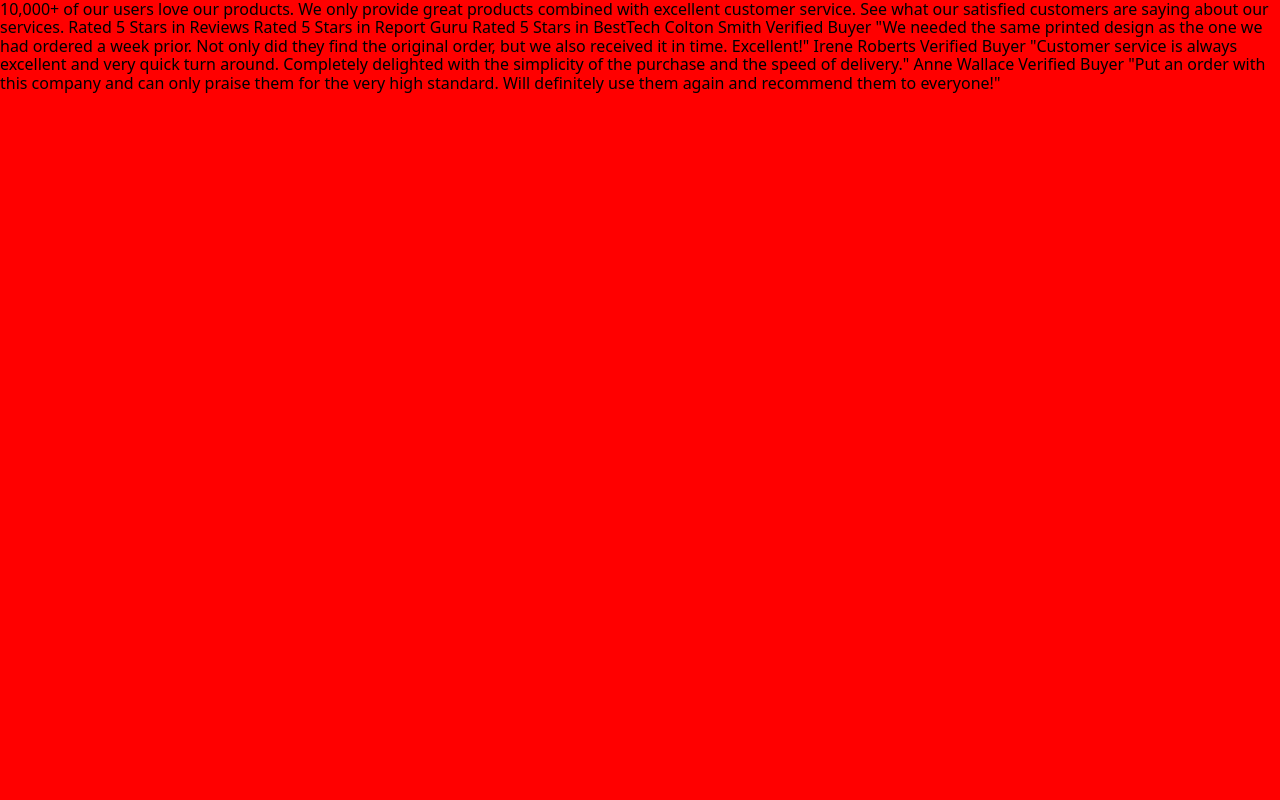
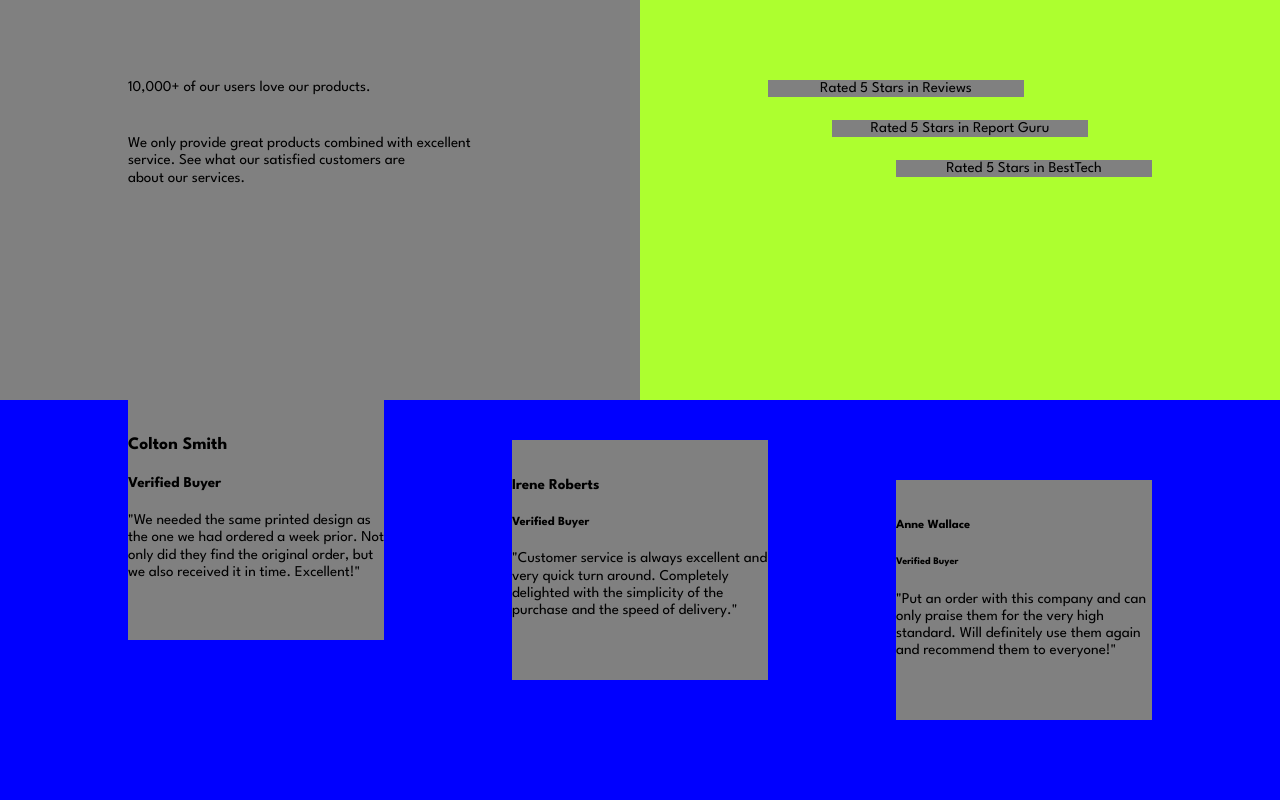
Before and after one commit to marekder/social-proof-section, a website built with Vite: page index.html in a window 1280 px wide. Built offline with nearby package versions, Linux system fonts and the light colour scheme.

Commit message:
20221219 - styling

```diff
--- a/index.html
+++ b/index.html
@@ -6,54 +6,65 @@
   <meta name="viewport" content="width=device-width, initial-scale=1.0" />
   <title>Frontend Mentor | Social proof section</title>
 
-<link
-      rel="icon"
-      type="image/png"
-      sizes="32x32"
-      href="./images/favicon-32x32.png"
-    />
+  <link rel="preconnect" href="https://fonts.googleapis.com">
+  <link rel="preconnect" href="https://fonts.gstatic.com" crossorigin>
+  <link href="https://fonts.googleapis.com/css2?family=League+Spartan:wght@400;500;700&display=swap" rel="stylesheet">
 
-<style>
-      .attribution {
-        font-size: 11px;
-        text-align: center;
-      }
-      .attribution a {
-        color: hsl(228, 45%, 44%);
-      }
-    </style>
-
+  <link rel="icon" type="image/png" sizes="32x32" href="./images/favicon-32x32.png" />
 
 </head>
 
-<body>
+<body class="social">
 
+  <div class="social__head">
+    <p class="social__title">10,000+ of our users love our products.</p>
+    <p class="social__desc"> We only provide great products combined with excellent <br> service.
+      See what our satisfied customers are <br> about our services.</p>
+  </div>
 
-    10,000+ of our users love our products.
+  <div class="social__rate">
+    <div class="social__rate-one">
+      <i class="social__star"></i>
+      <span class="social__star-desc">Rated 5 Stars in Reviews</span>
+    </div>
 
-    We only provide great products combined with excellent customer service.
-    See what our satisfied customers are saying about our services.
+    <div class="social__rate-two">
+      <i class="social__star"></i>
+      <span class="social__star-desc">Rated 5 Stars in Report Guru</span>
+    </div>
 
-    Rated 5 Stars in Reviews
-    Rated 5 Stars in Report Guru
-    Rated 5 Stars in BestTech
+    <div class="social__rate-three">
+      <i class="social__star"></i>
+      <span class="social__star-desc">Rated 5 Stars in BestTech</span>
+    </div>
+  </div>
 
-    Colton Smith
-    Verified Buyer
-    "We needed the same printed design as the one we had ordered a week prior.
-    Not only did they find the original order, but we also received it in time.
-    Excellent!"
+  <div class="social__box">
+    <div class="social__box-one">
+      <img class="social__image" src="" alt="">
+      <h3 class="social__box-head">Colton Smith</h3>
+      <h4 class="social__box-head-desc">Verified Buyer</h4>
+      <p class="social__box-desc">"We needed the same printed design as the one we had ordered a week prior.
+        Not only did they find the original order, but we also received it in time.
+        Excellent!"</p>
+    </div>
 
-    Irene Roberts
-    Verified Buyer
-    "Customer service is always excellent and very quick turn around. Completely
-    delighted with the simplicity of the purchase and the speed of delivery."
+    <div class="social__box-two">
+      <img class="social__image" src="" alt="">
+      <h4 class="social__box-head">Irene Roberts</h4>
+      <h5 class="social__box-head-desc">Verified Buyer</h5>
+      <p class="social__box-desc">"Customer service is always excellent and very quick turn around. Completely
+        delighted with the simplicity of the purchase and the speed of delivery."</p>
+    </div>
 
-    Anne Wallace
-    Verified Buyer
-    "Put an order with this company and can only praise them for the very high
-    standard. Will definitely use them again and recommend them to everyone!"
-
+    <div class="social__box-three">
+      <img class="social__image" src="" alt="">
+      <h5 class="social__box-head">Anne Wallace</h5>
+      <h6 class="social__box-head-desc">Verified Buyer</h6>
+      <p class="social__box-desc">"Put an order with this company and can only praise them for the very high
+        standard. Will definitely use them again and recommend them to everyone!"</p>
+    </div>
+  </div>
 
 
 
--- a/sass/_base.scss
+++ b/sass/_base.scss
@@ -1,5 +1,10 @@
 html {
     scroll-behavior: smooth;
+}
+
+body{
+    font-family: 'League Spartan', sans-serif;
+    font-size: 15px;
 }
 
 a {
--- a/sass/_mixins.scss
+++ b/sass/_mixins.scss
@@ -35,7 +35,7 @@
         }
     }
 
-    @else if $point==wide {
+    @else if $point==x {
         @media (min-width: 1000px) {
             @content;
         }
--- /dev/null
+++ b/sass/_social.scss
@@ -0,0 +1,94 @@
+.social{
+    position: relative;
+    width: 100dvw;
+    height: 100dvh;
+
+    &__head{
+        background-color: gray;
+        position: absolute;
+        width: 50%;
+        height: 50%;
+        padding: 5% 0 0 0;
+
+    }
+
+    &__title{
+        position: absolute;
+        left: 20%;
+    }
+
+    &__desc{
+        position: absolute;
+        left: 20%;
+        top: 30%;
+
+    }
+
+    &__rate{
+        background-color: greenyellow;
+        position: absolute;
+        width: 50%;
+        height: 50%;
+        right: 0;
+        padding-right: 10%;
+        text-align: center;
+    }
+    &__rate-one{
+        background-color: gray;
+        position: absolute;
+        width: 40%;
+        top: 20%;
+        right: 40%;
+    }
+
+    &__rate-two{
+        background-color: gray;
+        position: absolute;
+        width: 40%;
+        top: 30%;
+        right: 30%;
+    }
+
+    &__rate-three{
+        background-color: gray;
+        position: absolute;
+        width: 40%;
+        top: 40%;
+        right:20%;
+    }
+
+    &__box{
+        position: absolute;
+        background-color: blue;
+        width: 100%;
+        height: 50%;
+        bottom: 0;
+    }
+
+    &__box-one{
+        width: 20%;
+        background-color: gray;
+        position: absolute;
+        left: 10%;
+        height: 60%;
+    }
+
+    &__box-two{
+        width: 20%;
+        background-color: gray;
+        position: absolute;
+        left: 40%;
+        top: 10%;
+        height: 60%;
+    }
+
+    &__box-three{
+        width: 20%;
+        background-color: gray;
+        position: absolute;
+        left: 70%;
+        top: 20%;
+        height: 60%;
+    }
+
+}
--- a/sass/main.scss
+++ b/sass/main.scss
@@ -3,13 +3,14 @@
 @import "variables";
 @import "mixins";
 @import "base";
+@import "social";
 
-body {
-    @include breakpoint("large") {
-        background-color: blue;
-    }
+// body {
+//     @include breakpoint("large") {
+//         background-color: blue;
+//     }
 
-    @include breakpoint("wide") {
-        background-color: red;
-    }
-}
+//     @include breakpoint("wide") {
+//         background-color: red;
+//     }
+// }
```
Also changed, not shown: 1 other file.
